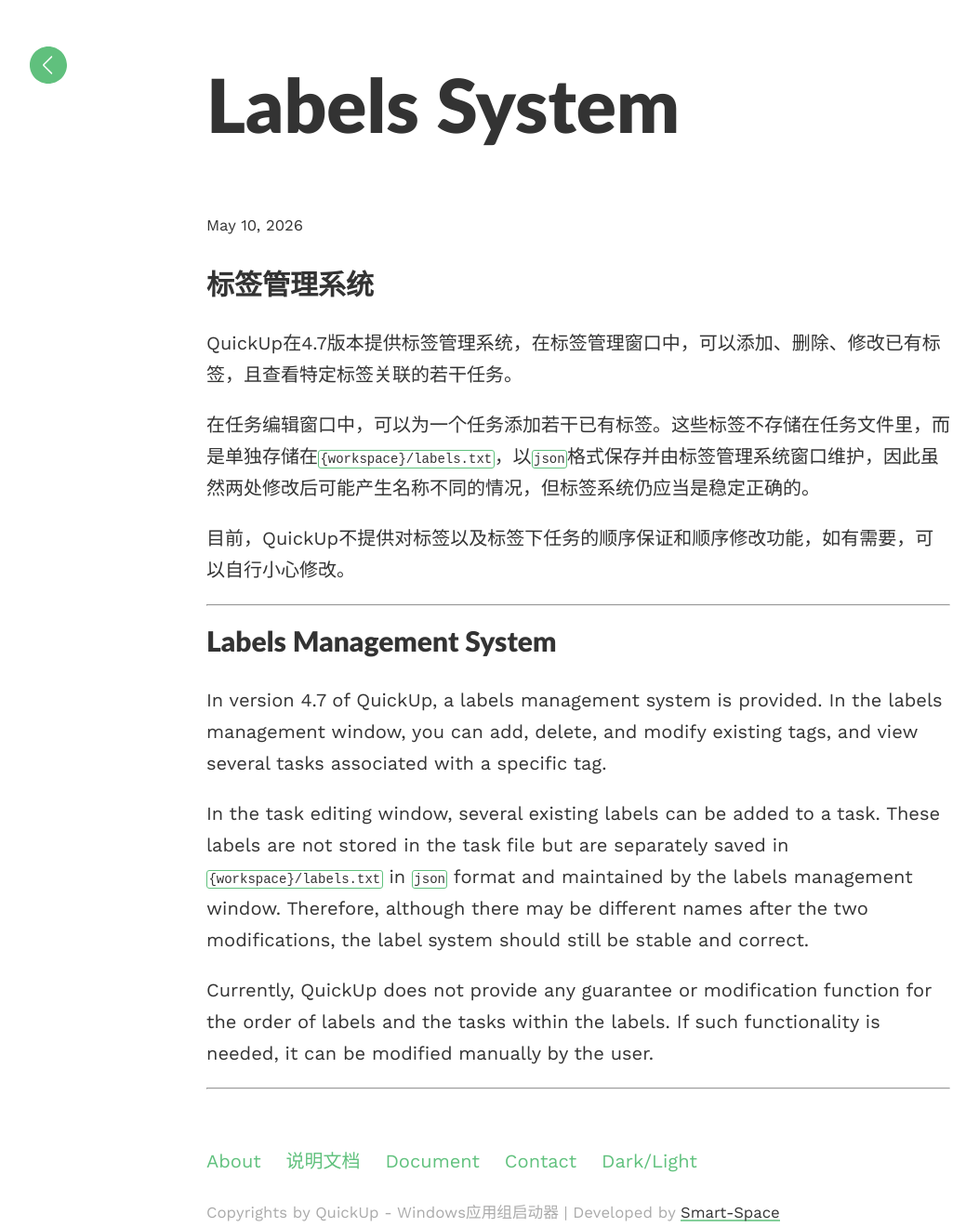
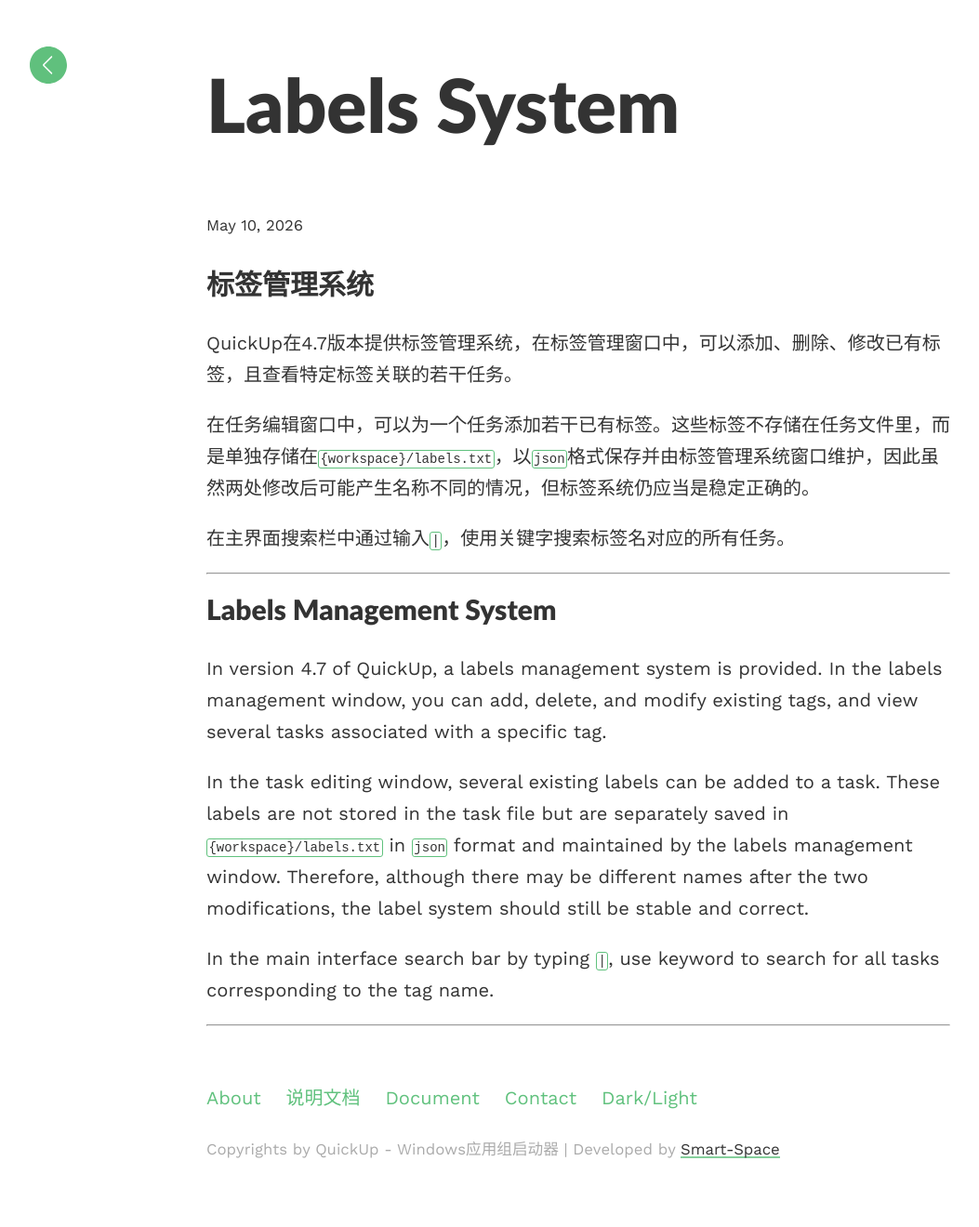
Before and after one commit to Smart-Space/QuickUp, a Jekyll site: the page built from docs/_posts/2026-5-10-labels-system.md, in a window 1280 px wide. Shown: the whole page at 93% size, without its empty margins (18-1071 px from the left). Built offline with Jekyll 4.4.1, drawn with Linux system fonts in a browser that asks for light colours; comment, search, counter and statistics services are not loaded; after the commit the page ends 1252 px from its top, so only the background shows below that.

Commit message:
update labels search doc

```diff
--- a/docs/_posts/2026-5-10-labels-system.md
+++ b/docs/_posts/2026-5-10-labels-system.md
@@ -10,7 +10,7 @@
 
 在任务编辑窗口中，可以为一个任务添加若干已有标签。这些标签不存储在任务文件里，而是单独存储在`{workspace}/labels.txt`，以`json`格式保存并由标签管理系统窗口维护，因此虽然两处修改后可能产生名称不同的情况，但标签系统仍应当是稳定正确的。
 
-目前，QuickUp不提供对标签以及标签下任务的顺序保证和顺序修改功能，如有需要，可以自行小心修改。
+在主界面搜索栏中通过输入`|`，使用关键字搜索标签名对应的所有任务。
 
 ---
 
@@ -20,4 +20,4 @@
 
 In the task editing window, several existing labels can be added to a task. These labels are not stored in the task file but are separately saved in `{workspace}/labels.txt` in `json` format and maintained by the labels management window. Therefore, although there may be different names after the two modifications, the label system should still be stable and correct.
 
-Currently, QuickUp does not provide any guarantee or modification function for the order of labels and the tasks within the labels. If such functionality is needed, it can be modified manually by the user.
+In the main interface search bar by typing `|`, use keyword to search for all tasks corresponding to the tag name.
```
Also changed, not shown: docs/_pages/document-en.md (+1 -1 lines), docs/_pages/document.md (+1 -1 lines), readme.md.
